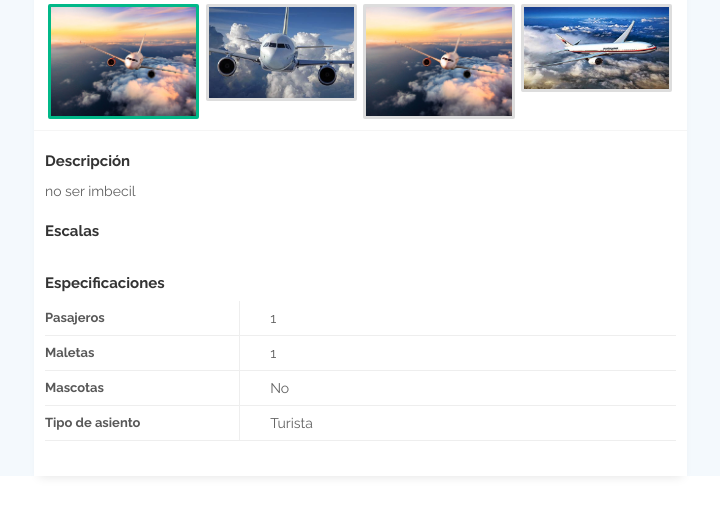
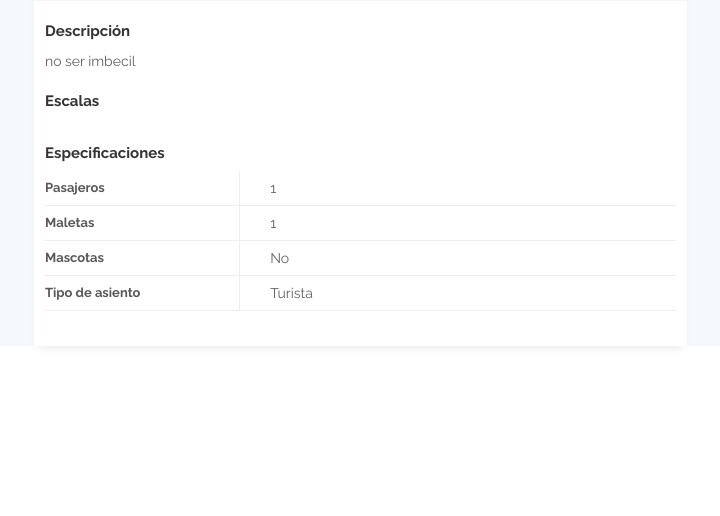
Before and after one commit to diego6662/proyecto-www, a Django app: a page that uses aeropuerto-proyect/vuelos/templates/vuelos/vuelo.html in a window 1280 px wide. Shown: the part 668-1184 px from the top of the page, without its empty margins (36-756 px from the left). Run offline with Django 3.2, Linux system fonts and the light colour scheme; a user stored in the database is signed in; data comes from the database, SQL or seed files in the repository; both versions use the stored data as it was after the commit; data that the repository does not hold is empty; some libraries are stand-ins or nearby versions.

Commit message:
areglando la disposicion de la imagen dentro de el vuelo

```diff
--- a/aeropuerto-proyect/vuelos/templates/vuelos/vuelo.html
+++ b/aeropuerto-proyect/vuelos/templates/vuelos/vuelo.html
@@ -13,7 +13,7 @@
                <div class="col-md-12">
                   <div class="prod-page-title">
                      <h2>Vuelo a {{vuelo.destino}}</h2>
-                     <p>Numero de vuelo  <b> {{vuelo.id_vuelo}},{{vuelo.aerolinea}} </b> </p>
+                     <p>Numero de vuelo  <b>{{vuelo.id_vuelo}}</b> -- Patrocinado por <b> {{vuelo.aerolinea}} </b> </p>
                   </div>
                </div>
             </div>
@@ -25,17 +25,8 @@
                         <div class="page-preview">
                            <div class="preview">
                               <div class="preview-pic tab-content">
-                                 <div class="tab-pane active" id="pi-1"><img src="{% static 'vuelos/images/lag-60.png' %}" alt="#" /></div>
-                                 <div class="tab-pane" id="pic-2"><img src="{% static 'vuelos/images/lag-61.png' %}" alt="#" /></div>
-                                 <div class="tab-pane" id="pic-3"><img src="{% static 'vuelos/images/lag-60.png' %}" alt="#" /></div>
-                                 <div class="tab-pane" id="pic-4"><img src="{% static 'vuelos/images/lag-63.png' %}" alt="#" /></div>
+                                 <div class="tab-pane active" id="pi-1"><img src="{{ vuelo.destino.foto.url }}" alt="#" /></div>
                               </div>
-                              <ul class="preview-thumbnail nav nav-tabs">
-                                 <li class="active"><a data-target="#pic-1" data-toggle="tab"><img src="{% static 'vuelos/images/lag-60.png' %}" alt="#" /></a></li>
-                                 <li><a data-target="#pic-2" data-toggle="tab"><img src="{% static 'vuelos/images/lag-61.png' %}" alt="#" /></a></li>
-                                 <li><a data-target="#pic-3" data-toggle="tab"><img src="{% static 'vuelos/images/lag-60.png' %}" alt="#" /></a></li>
-                                 <li><a data-target="#pic-4" data-toggle="tab"><img src="{% static 'vuelos/images/lag-63.png' %}" alt="#" /></a></li>
-                              </ul>
                            </div>
                         </div>
 
--- a/aeropuerto-proyect/vuelos/views.py
+++ b/aeropuerto-proyect/vuelos/views.py
@@ -38,7 +38,7 @@ def registrar_aerolinea(request):
         nombre = request.POST['aerolinea']
         aerolinea = Aerolinea(nombre=nombre)
         aerolinea.save()
-        return redirect('/')
+        return redirect('vuelos:aerolineas')
 
     else:
         return render(request,'vuelos/registrarAero.html',context)
@@ -109,6 +109,8 @@ def modificar_aerolinea(request,id):
         return redirect('/')
     else:
         return render(request,'vuelos/modificarAero.html',context)
+
+
 @login_required
 def vista_vuelo(request,id):
     vuelo = Vuelo.objects.get(pk=id)
@@ -118,6 +120,7 @@ def vista_vuelo(request,id):
             'escalas':escalas
             }
     return render(request,'vuelos/vuelo.html',context)
+
 
 def vuelo_admin(request,id):
     vuelo = Vuelo.objects.get(pk=id)
```
Also changed, not shown: aeropuerto-proyect/db1.sqlite3.
